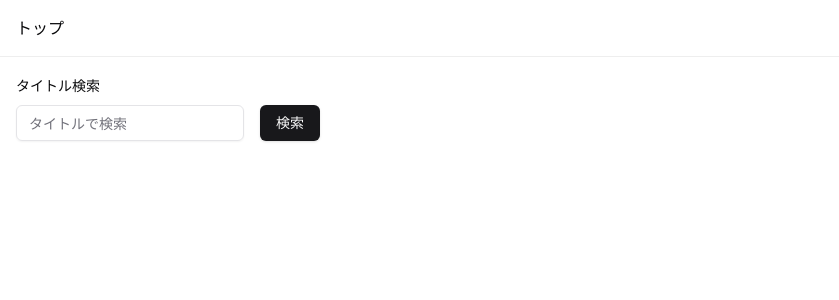
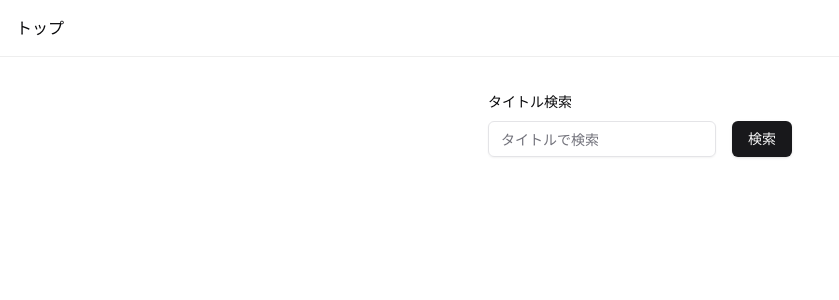
Before and after one commit to ediezindell/bunko, a Next.js app: page / in a window 1280 px wide. Shown: the top 300 px of the page, without its empty margins (0-839 px from the left). Built offline with nearby package versions, Linux system fonts and the light colour scheme.

Commit message:
fix: design

```diff
--- a/src/app/page.tsx
+++ b/src/app/page.tsx
@@ -5,7 +5,9 @@ export default function Home() {
   return (
     <>
       <Suspense>
-        <SearchForm />
+        <section className="grid place-items-center p-4">
+          <SearchForm />
+        </section>
       </Suspense>
     </>
   );
```
